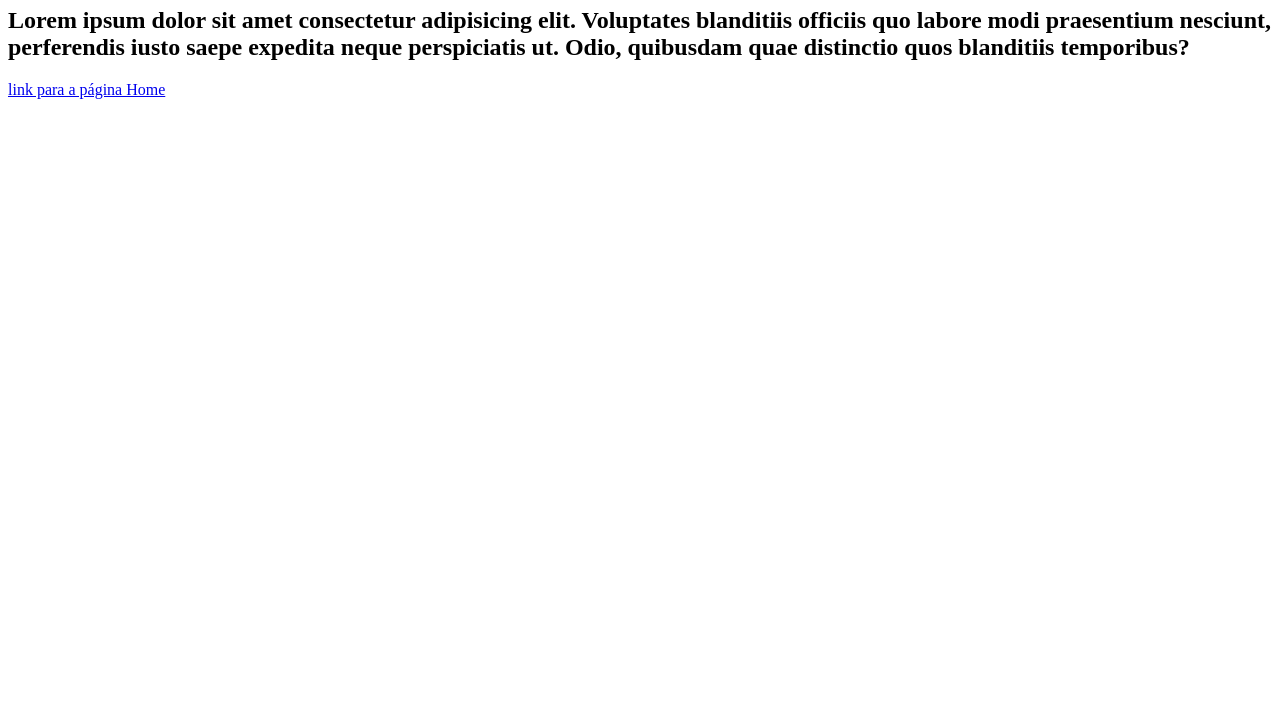
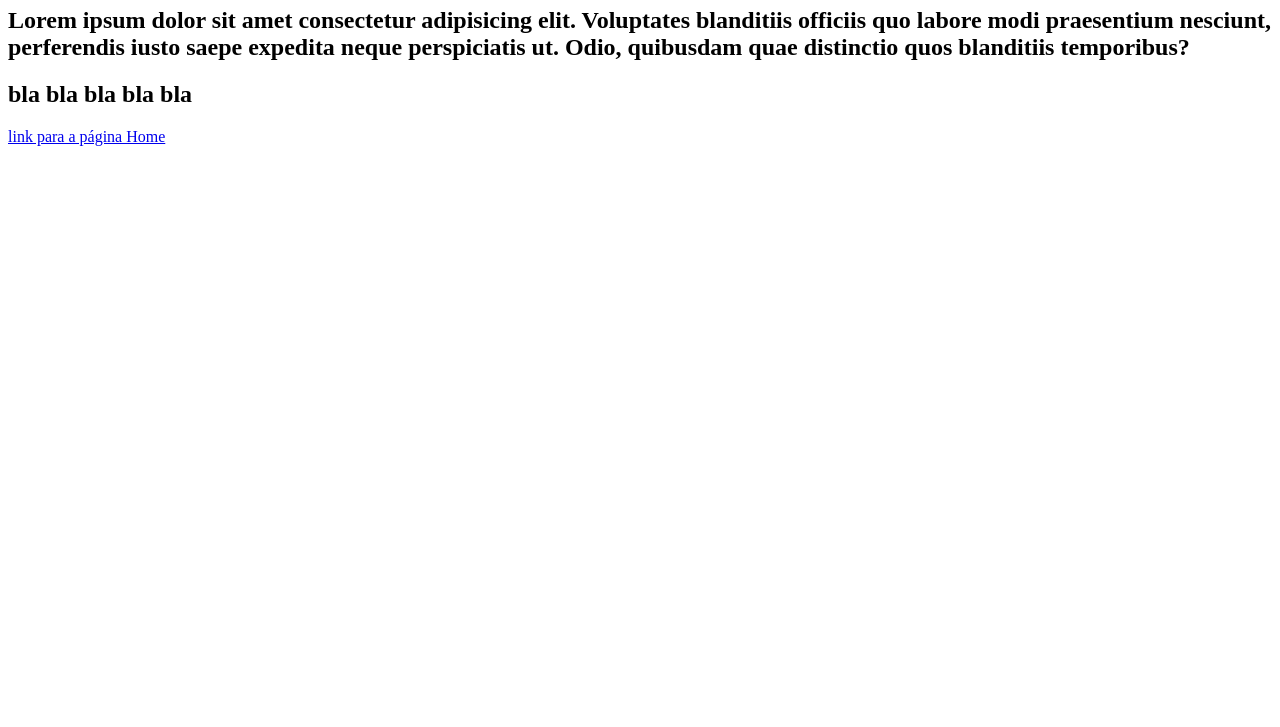
Before and after one commit to jeniffer-costa/aulagithub, a plain HTML site: page blog.html in a window 1280 px wide. Shown: the part 73-800 px from the top of the page. Drawn offline with Linux system fonts and the light colour scheme.

Commit message:
Update blog

```diff
--- a/blog.html
+++ b/blog.html
@@ -10,6 +10,8 @@
     <h2>Lorem ipsum dolor sit amet consectetur adipisicing elit.
         Voluptates blanditiis officiis quo labore modi praesentium nesciunt, perferendis iusto saepe expedita neque perspiciatis ut. Odio,
         quibusdam quae distinctio quos blanditiis temporibus?</h2>
+
+        <h2>bla bla bla bla bla</h2>
     <a href="index.html">link para a página Home</a>
 </body>
 </html>
```
